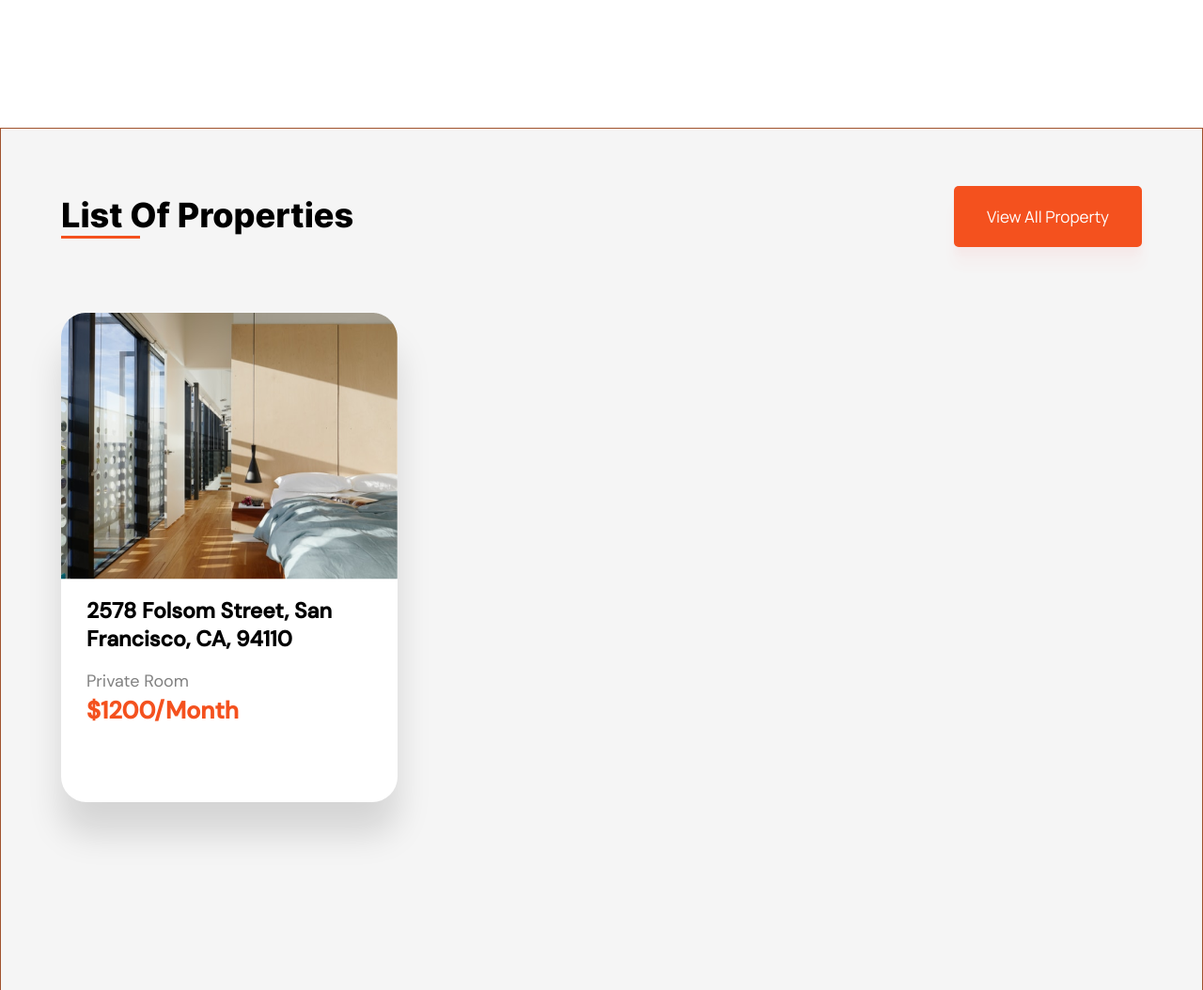
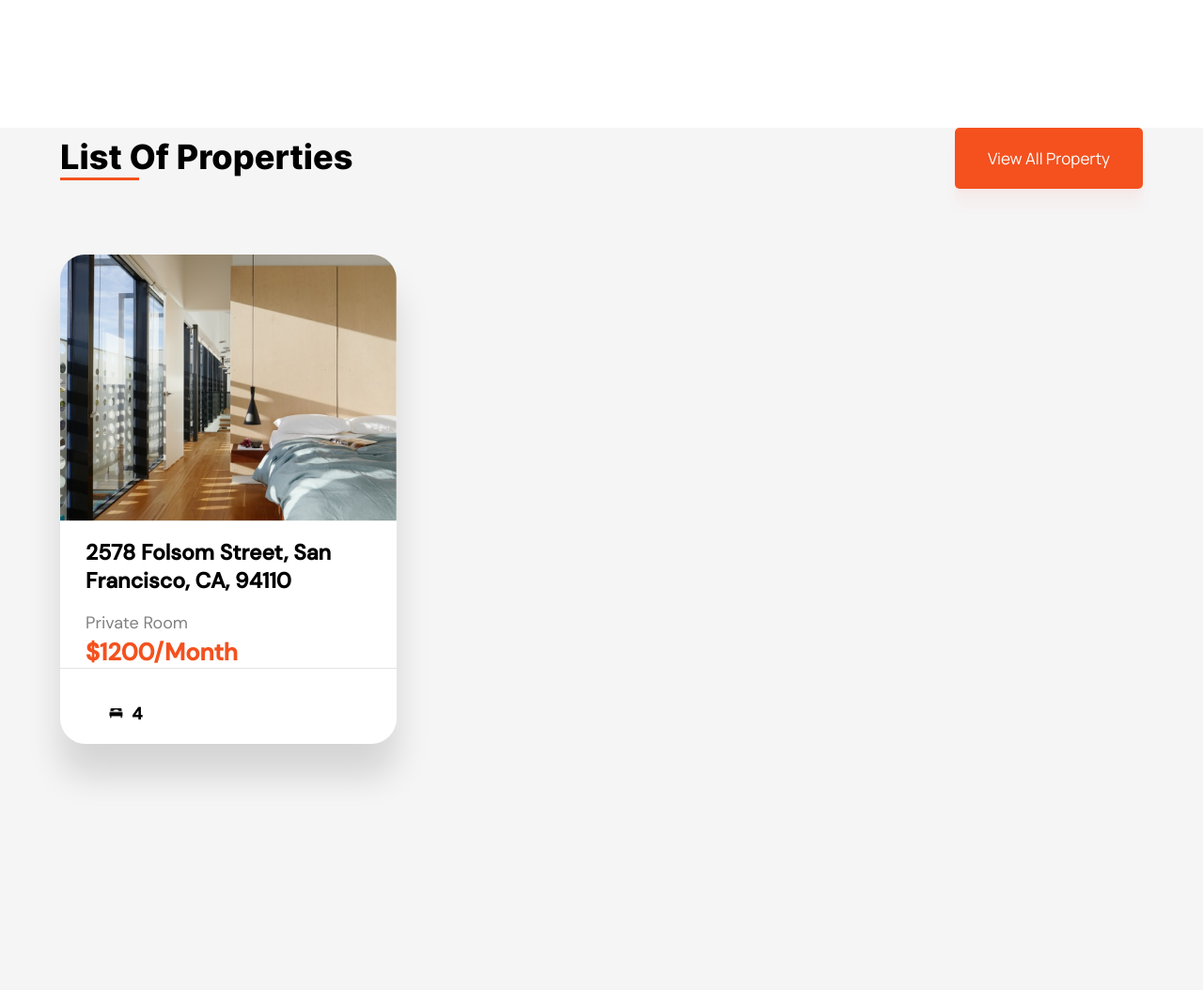
Before and after one commit to aeorck/Home-Rental-Agency, a plain HTML site: page index.html in a window 1280 px wide. Shown: the part 1640-2694 px from the top of the page at 94% size. Drawn offline with Linux system fonts and the light colour scheme.

Commit message:
Added new png images for the property listings

```diff
--- a/index.html
+++ b/index.html
@@ -92,7 +92,8 @@
 
                 <div class="feat">
                     <div class="board"> <img src="./images/seedling.png" alt="seedling">
-                   </div> <p>Enjoy peaceful
+                    </div>
+                    <p>Enjoy peaceful
                         Environment!</p>
                 </div>
 
@@ -137,7 +138,22 @@
                     <div class="pricing">
                         $1200/Month
                     </div>
+
+                    <div class="line"> </div>
+
+                    <div class="bottom-list">
+                        <div class="first">
+                            <div class="within">
+                                <div class="aest">
+                                    <img src="./images/Bed.png" alt="Bed">
                                 </div>
+                                <div class="numb"> 4</div>
+                            </div>
+                        </div>
+                    </div>
+                </div>
+
+
             </div>
         </div>
     </section>
--- a/rent.scss
+++ b/rent.scss
@@ -300,7 +300,6 @@ a {
 .next2 {
     width: 100%;
     margin: 50px auto;
-    border: 1px sienna solid;
     background-color: #F5F5F5;
     height: 200vh;
 
@@ -369,7 +368,7 @@ a {
                     line-height: 30px;
                 }
 
-                .room{
+                .room {
                     font-family: "DM Sans reg";
                     font-size: 18px;
                     color: #818181;
@@ -377,7 +376,7 @@ a {
                     margin-top: 18px;
                 }
 
-                .pricing{
+                .pricing {
                     color: #F4511E;
                     margin-left: 27px;
                     margin-top: 3px;
@@ -386,7 +385,46 @@ a {
                     font-weight: 700;
                     text-transform: capitalize;
                 }
+                .line{
+                    width: 100%;
+                    height: 2px;
+                    background-color: #E4E4E4;
+                }
+
+                .bottom-list {
+                    width: 85%;
+                    margin: 0 auto;
+                    display: flex;
+
+                    .first {
+                        display: flex;
+                        width: calc(85%/3);
+                        height: 64px;
+                        justify-content: center;
+                        align-items: center;
+                        margin-top: 16px;
+
+                        .within {
+                            display: flex;
+                            width: 35px;
+                            align-items: center;
+                            justify-content: space-between;
+                            .aest {
+                                img {
+                                    width: 15px;
+                                }
+                            }
+
+                            .numb {
+                                font-family: "DM Sans";
+                                font-weight: 700;
+                                font-size: 18px;
                             }
                         }
                     }
                 }
+            }
+
+        }
+    }
+}
```
Also changed, not shown: images/Bed.png (added), images/Shower.png (added), images/Size.png (added), rent.css, 1 other file. Lines whose indentation alone changed are shown as unchanged.
